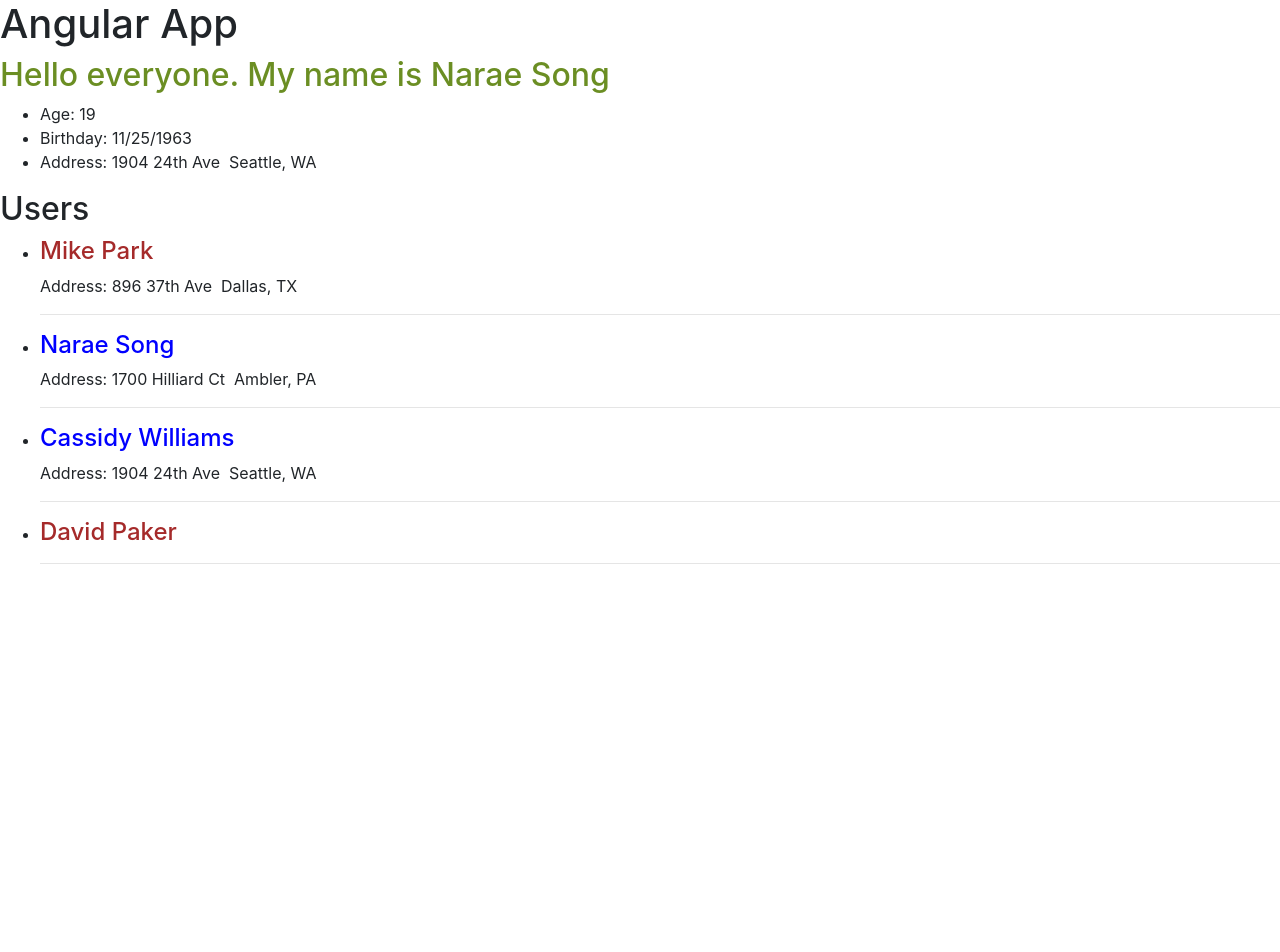
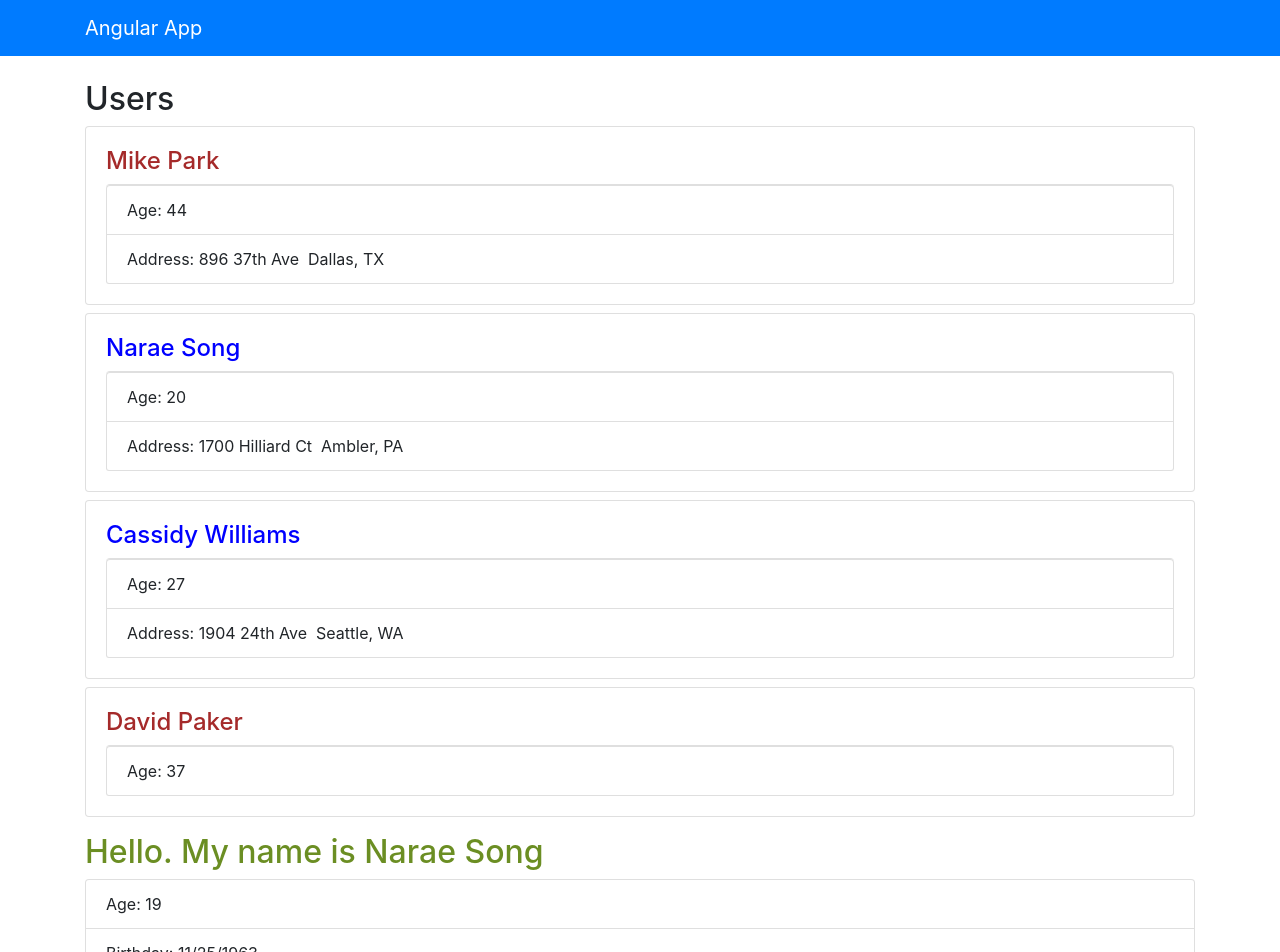
Before and after one commit to Hogusong/FirstAngularApp, an Angular app: page / in a window 1280 px wide. Shown: the top 952 px of the page. Before the commit the page ends 800 px from the top, so only its background shows below. Built offline with nearby package versions, Linux system fonts and the light colour scheme.

Commit message:
edit UI using bootstrap

```diff
--- a/src/app/app.component.html
+++ b/src/app/app.component.html
@@ -1,3 +1,5 @@
-<h1>Angular App</h1>
-<app-user></app-user>
-<app-users></app-users>
+<app-navbar></app-navbar>
+  <div class="container">
+    <app-users></app-users>
+    <app-user></app-user>
+  </div>
--- a/src/app/app.module.ts
+++ b/src/app/app.module.ts
@@ -4,12 +4,14 @@ import { NgModule } from '@angular/core';
 import { AppComponent } from './app.component';
 import { UserComponent } from './components/user/user';
 import { UsersComponent } from './components/users/users.component';
+import { NavbarComponent } from './components/navbar/navbar.component';
 
 @NgModule({
   declarations: [
     AppComponent,
     UserComponent,
-    UsersComponent
+    UsersComponent,
+    NavbarComponent
   ],
   imports: [
     BrowserModule
--- /dev/null
+++ b/src/app/components/navbar/navbar.component.html
@@ -0,0 +1,5 @@
+<nav class="navbar navbar-dark bg-primary mb-4">
+  <div class="container">
+    <a href="#" class="navbar-brand">Angular App</a>
+  </div>
+</nav>
--- /dev/null
+++ b/src/app/components/navbar/navbar.component.ts
@@ -0,0 +1,15 @@
+import { Component, OnInit } from '@angular/core';
+
+@Component({
+  selector: 'app-navbar',
+  templateUrl: './navbar.component.html',
+  styleUrls: ['./navbar.component.css']
+})
+export class NavbarComponent implements OnInit {
+
+  constructor() { }
+
+  ngOnInit() {
+  }
+
+}
--- a/src/app/components/user/user.html
+++ b/src/app/components/user/user.html
@@ -1,6 +1,6 @@
 <h2>{{sayName()}}</h2>
-<ul>
-  <li>Age: {{user.age}}</li>
-  <li>Birthday: {{birthday.toLocaleDateString()}}</li>
-  <li>Address: {{user.address.street}}&nbsp;&nbsp;{{user.address.city}}, {{user.address.state}}</li>
+<ul class="list-group">
+  <li class="list-group-item">Age: {{user.age}}</li>
+  <li class="list-group-item">Birthday: {{birthday.toLocaleDateString()}}</li>
+  <li class="list-group-item">Address: {{user.address.street}}&nbsp;&nbsp;{{user.address.city}}, {{user.address.state}}</li>
 </ul>
--- a/src/app/components/user/user.ts
+++ b/src/app/components/user/user.ts
@@ -35,6 +35,6 @@ export class UserComponent {
   }
 
   sayName() {
-    return `Hello everyone. My name is ${this.user.firstName} ${this.user.lastName}`;
+    return `Hello. My name is ${this.user.firstName} ${this.user.lastName}`;
   }
 }
--- a/src/app/components/users/users.component.html
+++ b/src/app/components/users/users.component.html
@@ -1,10 +1,12 @@
 <h2>Users</h2>
-<ul *ngIf="loaded && users?.length > 0">
-    <li *ngFor="let user of users" >
+<ul class="list-unstyled" *ngIf="loaded && users?.length > 0">
+    <li class="card card-body mb-2" *ngFor="let user of users" >
       <h4 *ngIf="user.age > 30" style="color:brown">{{user.firstName}} {{user.lastName}}</h4>
       <h4 *ngIf="user.age < 31" style="color:blue">{{user.firstName}} {{user.lastName}}</h4>
-      <p *ngIf="user.address">Address: {{user.address.street}}&nbsp;&nbsp;{{user.address.city}}, {{user.address.state}}</p>
-      <hr>
+      <ul class="list-group">
+        <li class="list-group-item">Age: {{user.age}}</li>
+        <li class="list-group-item" *ngIf="user.address">Address: {{user.address.street}}&nbsp;&nbsp;{{user.address.city}}, {{user.address.state}}</li>
+      </ul>
     </li>
   </ul>
   <h4 *ngIf="!loaded" style="color:red">Loading Users</h4>
--- a/src/app/components/users/users.component.ts
+++ b/src/app/components/users/users.component.ts
@@ -52,7 +52,7 @@ export class UsersComponent implements OnInit {
       });
       // this.users = [];
       this.loaded = true;
-    }, 3000)
+    }, 1500)
   }
 
   addUser(user: User) {
```
Also changed, not shown: src/app/components/navbar/navbar.component.css (added), 1 other file (tests, documents, lock files or other folders).
